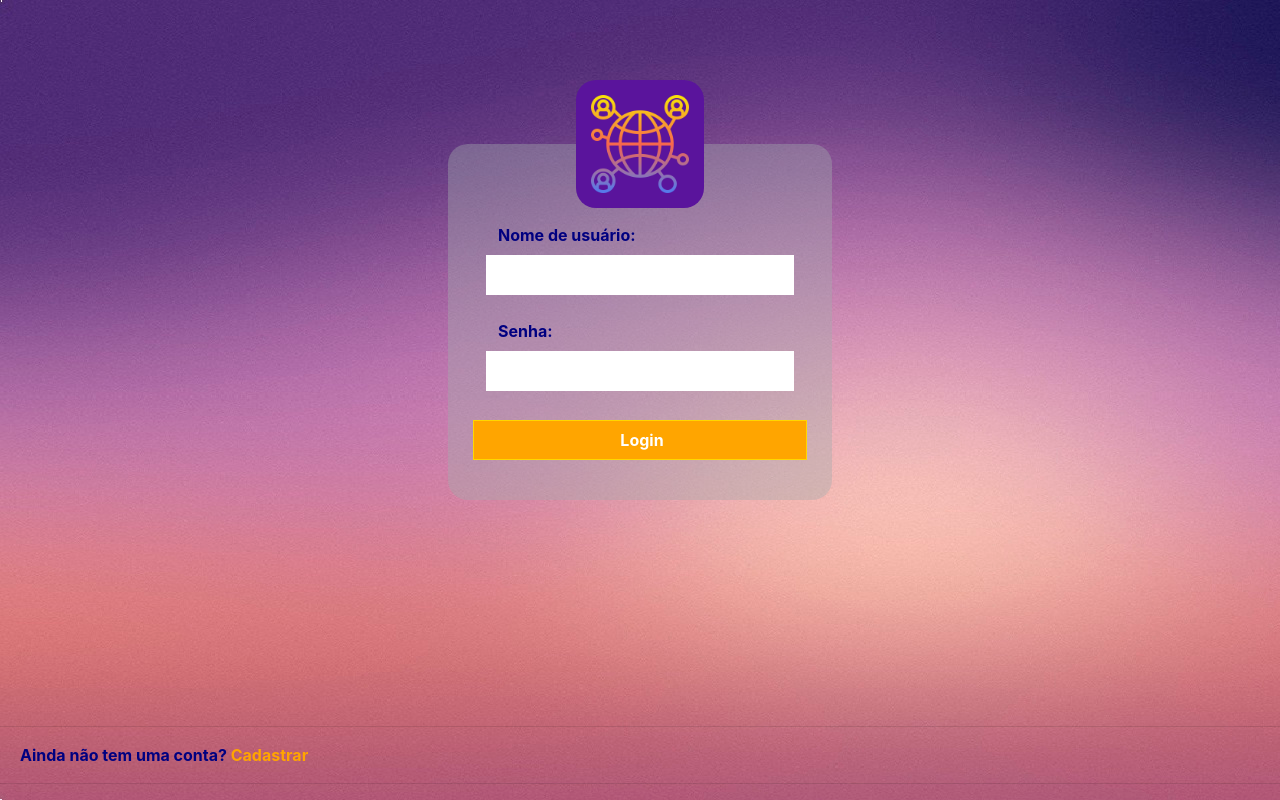
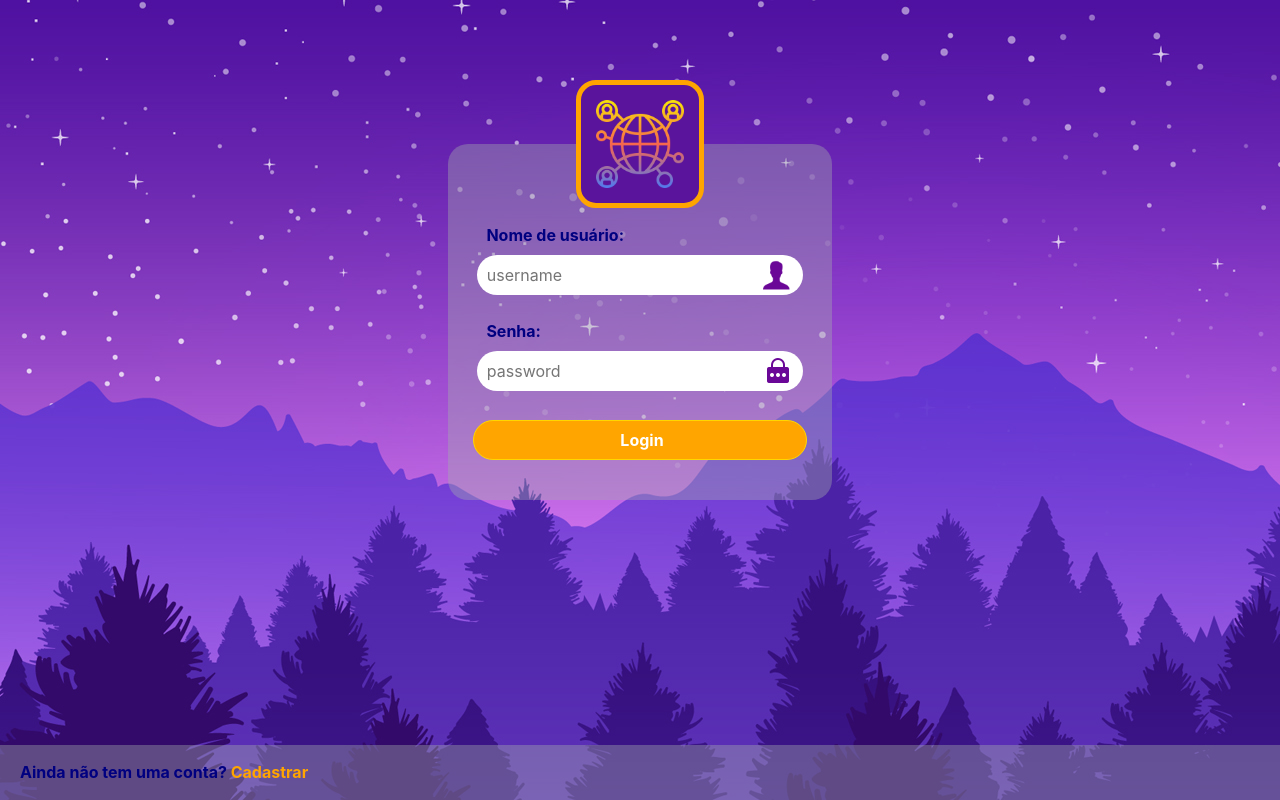
Before and after one commit to rafaeelcabral/ProjetoRedeSocial, a PHP site: page /login.html in a window 1280 px wide. Run offline with PHP 8.4, Linux system fonts and the light colour scheme.

Commit message:
melhorando front

```diff
--- a/estilo.css
+++ b/estilo.css
@@ -1,5 +1,5 @@
   body{
-    background: url(img/fundo.jpg);
+    background: url(img/img.jpg) no-repeat;
   }
 
   form{
@@ -22,20 +22,37 @@
     width: 128px;
     background-color: rgb(90, 20, 156);
     padding: 15px;
-    border-radius: 20px
+    border: 5px solid orange;
+    border-radius: 20px;
   }
 
   form input{
-    border: 1px solid #FFF;
+    border: none;
+    outline: none;
+    border-radius: 40px;
     display: block;
-    width: 80%;
+    width: 85%;
     height: 40px;
     margin: 0px auto 0px auto;
     padding-left: 10px;
   }
 
+  form #username{
+    background-image: url(img/user.png);
+    background-size: 35px 35px;
+    background-repeat: no-repeat;
+    background-position: right 10px center;
+  }
+
+  form #password{
+    background-image: url(img/senha.png);
+    background-size: 30px 30px;
+    background-repeat: no-repeat;
+    background-position: right 10px center;
+  }
+
   form label{
-    padding-left: 50px;
+    padding-left: 10%;
     font-weight: bold;
     color: navy;
   }
@@ -63,6 +80,10 @@
     color: orange;
   }
 
+  footer{
+    padding-top: 15px;
+    background: rgba(162, 170, 172, .4);
+  }
 
   /* @media para telas "medium" */
   @media (max-width: 992px) {
--- a/login.html
+++ b/login.html
@@ -22,10 +22,10 @@
         <legend><img src="img/rede-social.png"></legend>
 
         <label for="username">Nome de usuário:</label>
-        <input type="text" id="username" name="username" id="imgEmail" required> <br>
+        <input type="text" id="username" name="username" placeholder="username" required> <br>
 
         <label for="password">Senha:</label>
-        <input type="password" id="password" name="password" id="imgSenha" required> <br>
+        <input type="password" id="password" name="password" placeholder="password" required> <br>
 
         <input type="submit" value="Login" id="botaoEnviar">
 
@@ -35,11 +35,7 @@
 
     <footer class="fixed-bottom">
 
-      <hr>
-
       <p>Ainda não tem uma conta? <a href="cadastrar.html">Cadastrar</a></p>
-
-      <hr>
 
     </footer>
 
```
Also changed, not shown: cadastrar.html (+2 -6 lines), cadastrar_usuario.php (+35 -4 lines), img/img.jpg (added), img/senha.png (added), img/user.png (added).
